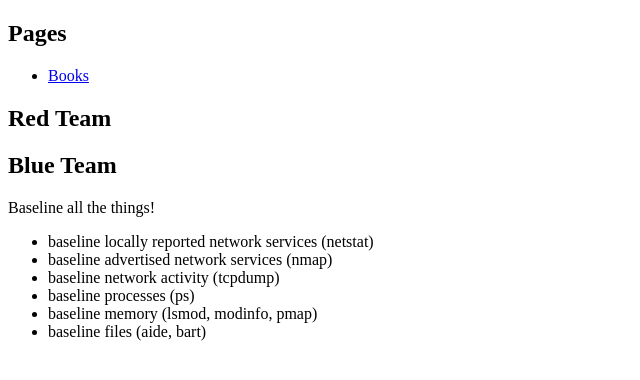
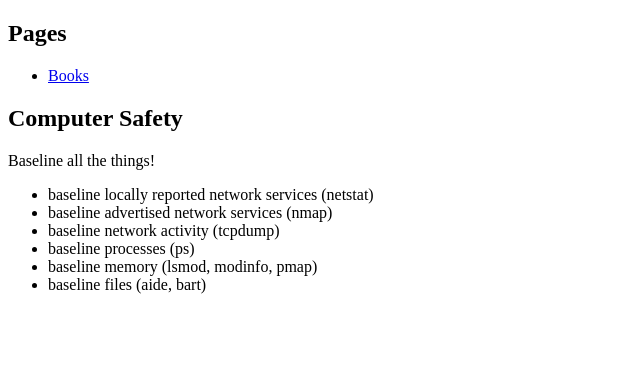
Before and after one commit to friendsthatfsck/friendsthatfsck.github.io, a plain HTML site: page index.html in a window 1280 px wide. Shown: the whole page, without its empty margins (0-640 px from the left). Drawn offline with Linux system fonts and the light colour scheme.

Commit message:
Update index.html

```diff
--- a/index.html
+++ b/index.html
@@ -8,8 +8,7 @@
   <ul>
     <li><a href="books.html">Books</a></li>
   </ul>
-  <h2>Red Team</h2>
-  <h2>Blue Team</h2>
+  <h2>Computer Safety</h2>
   <p>Baseline all the things!</p>
   <ul>
     <li>baseline locally reported network services (netstat)</li>
```
